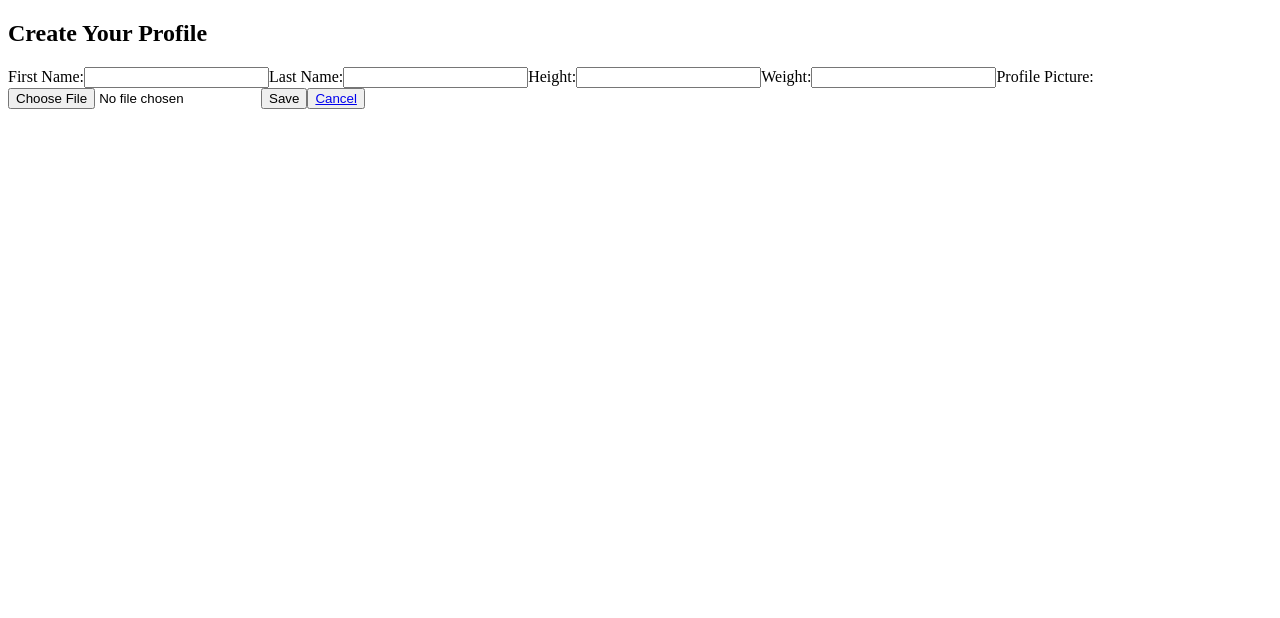
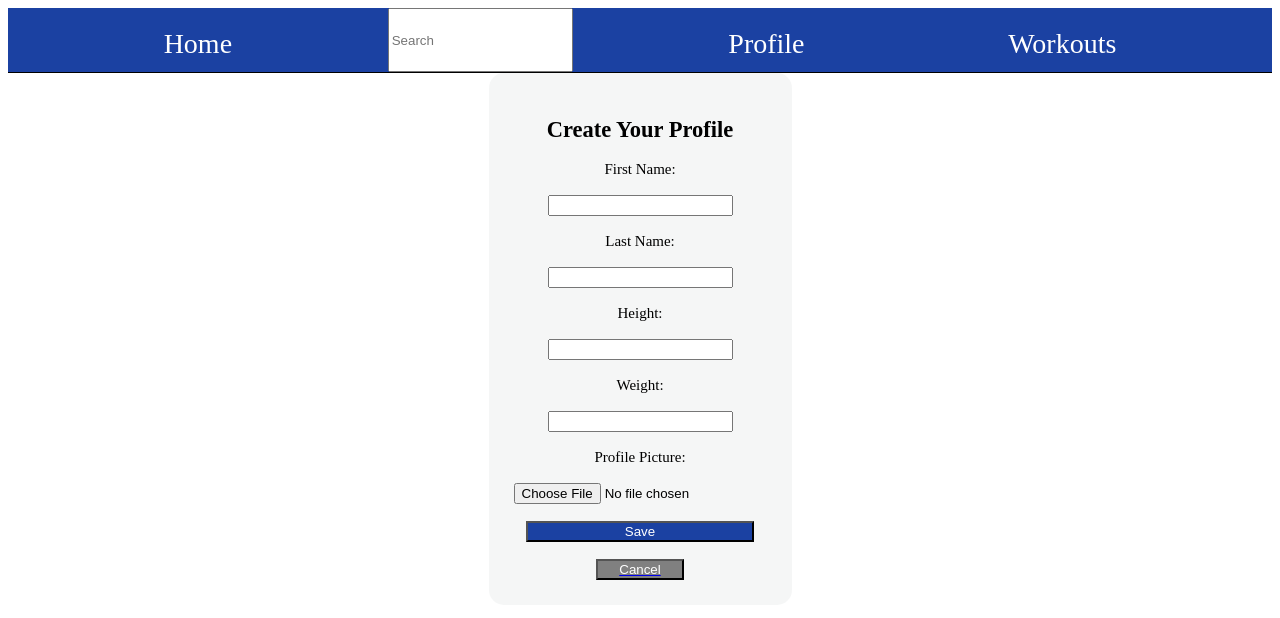
Before and after one commit to matthew-f-bell/workout-journal-front, a React (Create React App) app: page /profile/update in a window 1280 px wide. Shown: the top 618 px of the page. Built offline with nearby package versions, Linux system fonts and the light colour scheme.

Commit message:
create profile styled

```diff
--- a/src/components/createprofile/index.jsx
+++ b/src/components/createprofile/index.jsx
@@ -1,6 +1,9 @@
 import React, { useState } from "react";
 import { NavLink } from "react-router-dom";
 import * as AuthService from "../../api/auth.service"
+
+import "../../stylesheets/login.css"
+
 
 const CreateProfile = (props) => {
     let [first_name, setFirstName] = useState("");
@@ -23,12 +26,14 @@ const CreateProfile = (props) => {
 
     return (
         <div>
-            <div>
+            <div className="login">
                 <h2>Create Your Profile</h2>
                 <form method="put">
                     <label htmlFor="first-name">
                         First Name:
                     </label>
+                    <br/>
+                    <br/>
                     <input
                         type="text"
                         name="first-name"
@@ -36,9 +41,13 @@ const CreateProfile = (props) => {
                         value={props.first_name}
                         required
                     />
+                    <br/>
+                    <br/>
                     <label htmlFor="last-name">
                         Last Name:
                     </label>
+                    <br/>
+                    <br/>
                     <input
                         type="text"
                         name="first-name"
@@ -46,9 +55,13 @@ const CreateProfile = (props) => {
                         value={props.last_name}
                         required
                     />
+                    <br/>
+                    <br/>
                     <label htmlFor="user-height">
                         Height:
                     </label>
+                    <br/>
+                    <br/>
                     <input
                         type="number"
                         name="user-height"
@@ -56,9 +69,13 @@ const CreateProfile = (props) => {
                         value={props.userHeight}
                         required
                     />
+                    <br/>
+                    <br/>
                     <label htmlFor="user-weight">
                         Weight:
                     </label>
+                    <br/>
+                    <br/>
                     <input
                         type="number"
                         name="user-weight"
@@ -66,9 +83,13 @@ const CreateProfile = (props) => {
                         value={props.userWeight}
                         required
                     />
+                    <br/>
+                    <br/>
                     <label htmlFor="profile-pic">
                         Profile Picture:
                     </label>
+                    <br/>
+                    <br/>
                     <input
                         type="file"
                         name="profile-pic"
@@ -76,8 +97,12 @@ const CreateProfile = (props) => {
                         onChange={(e) => setImage(e.target.value)}
                         value={props.image}
                     />
-                    <input type="submit" value="Save" onClick={handleSubmit} />
-                    <button><NavLink to="/profile">Cancel</NavLink></button>
+                    <br/>
+                    <br/>
+                    <input className="login-btn" type="submit" value="Save" onClick={handleSubmit} />
+                    <br/>
+                    <br/>
+                    <button className="signup-btn"><NavLink to="/profile"> <div className="signup">Cancel</div></NavLink></button>
                 </form>
             </div>
         </div>
--- a/src/pages/profilepage/index.jsx
+++ b/src/pages/profilepage/index.jsx
@@ -5,6 +5,8 @@ import { useState, useEffect} from 'react'
 import * as authService from "../../api/auth.service"
 import * as workoutService from "../../api/workout.service"
 import { NavLink } from "react-router-dom";
+
+import "../../stylesheets/login.css"
 
 const ProfilePage = () => {
     const user = authService.currentUser()
@@ -24,6 +26,7 @@ const ProfilePage = () => {
         <>
             <NavBar/>
             <h1>Profile</h1>
+            <button className="btn" ><NavLink to="/profile/update"><div className="btn-txt">Update Profile</div></NavLink></button>
             <Profile user={user} />
             <h2>Workouts Created:</h2>
             {workouts.map((workout) => {
--- a/src/pages/updateprofilepage/index.jsx
+++ b/src/pages/updateprofilepage/index.jsx
@@ -1,5 +1,8 @@
 import { currentUser } from "../../api/auth.service"
 import CreateProfile from "../../components/createprofile"
+import NavBar from "../../components/navbar"
+
+import "../../stylesheets/login.css"
 
 
 
@@ -9,7 +12,12 @@ const UpdateProfile = () => {
 
 
     return (
-        <CreateProfile user={user}/>
+        <div>
+            <NavBar/>
+            <div className="login-container">
+                <CreateProfile user={user}/>
+            </div>
+        </div>
     )
 }
 
```
